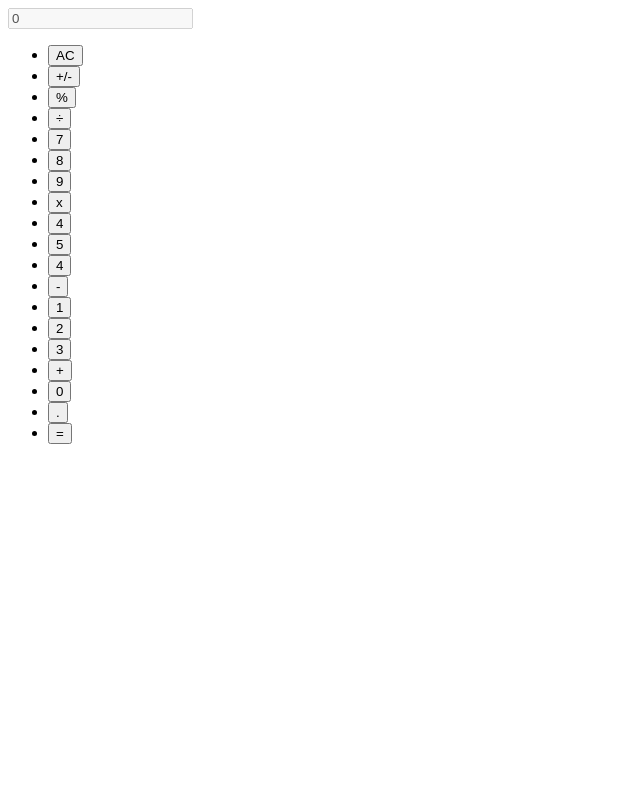
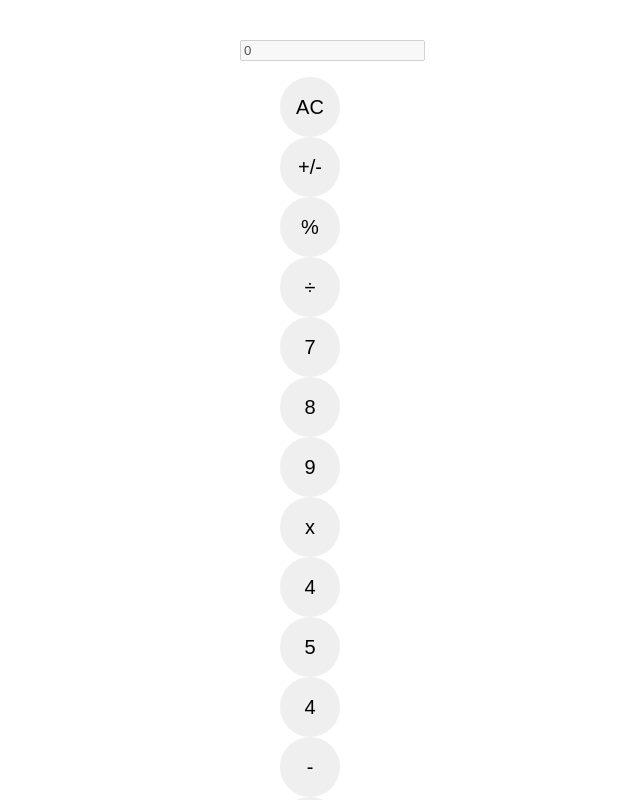
Before and after one commit to MaksymPavlichenko/JS-calculator, a plain HTML site: page index.html in a window 1280 px wide. Shown: the top 800 px of the page, without its empty margins (0-640 px from the left). Drawn offline with Linux system fonts and the light colour scheme.

Commit message:
css first part

```diff
--- a/index.html
+++ b/index.html
@@ -5,9 +5,10 @@
     <meta http-equiv="X-UA-Compatible" content="IE=edge">
     <meta name="viewport" content="width=device-width, initial-scale=1.0">
     <title>Document</title>
+    <link rel="stylesheet" href="styles.css" />
 </head>
 <body class="body">
-    <div id="calc">
+    <div id="calc" class="calc">
         <div class="calc_displey">
             <input
                 type="text"
--- /dev/null
+++ b/styles.css
@@ -0,0 +1,32 @@
+body {
+    display: flex;
+    align-items: center;
+    justify-content: center;
+    font-size: 16px;
+    margin: 0;
+    padding: 0;
+}
+
+button {
+    cursor: pointer;
+    border: 0px;
+    display: flex;
+    justify-content: center;
+    align-items: center;
+    border-radius: 50%;
+    width: 60px;
+    height: 60px;
+    font-size: 20px;
+}
+
+li {
+    list-style: none;
+    display: flex;
+    flex-basis: calc(100% / 4);
+
+}
+.calc {
+    margin-top: 20px;
+    width: 800px;
+    padding-top: 20px;
+}
```
